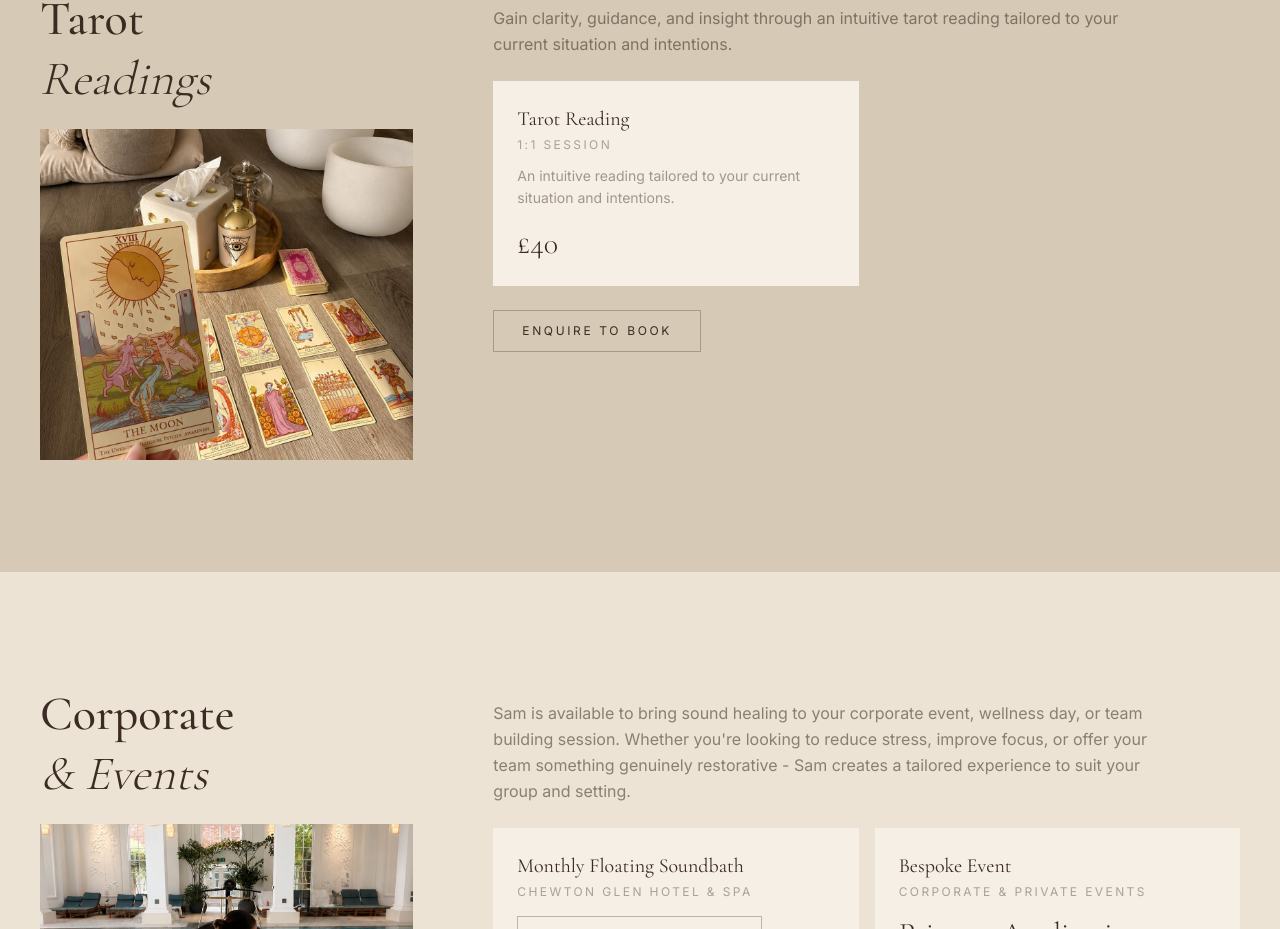
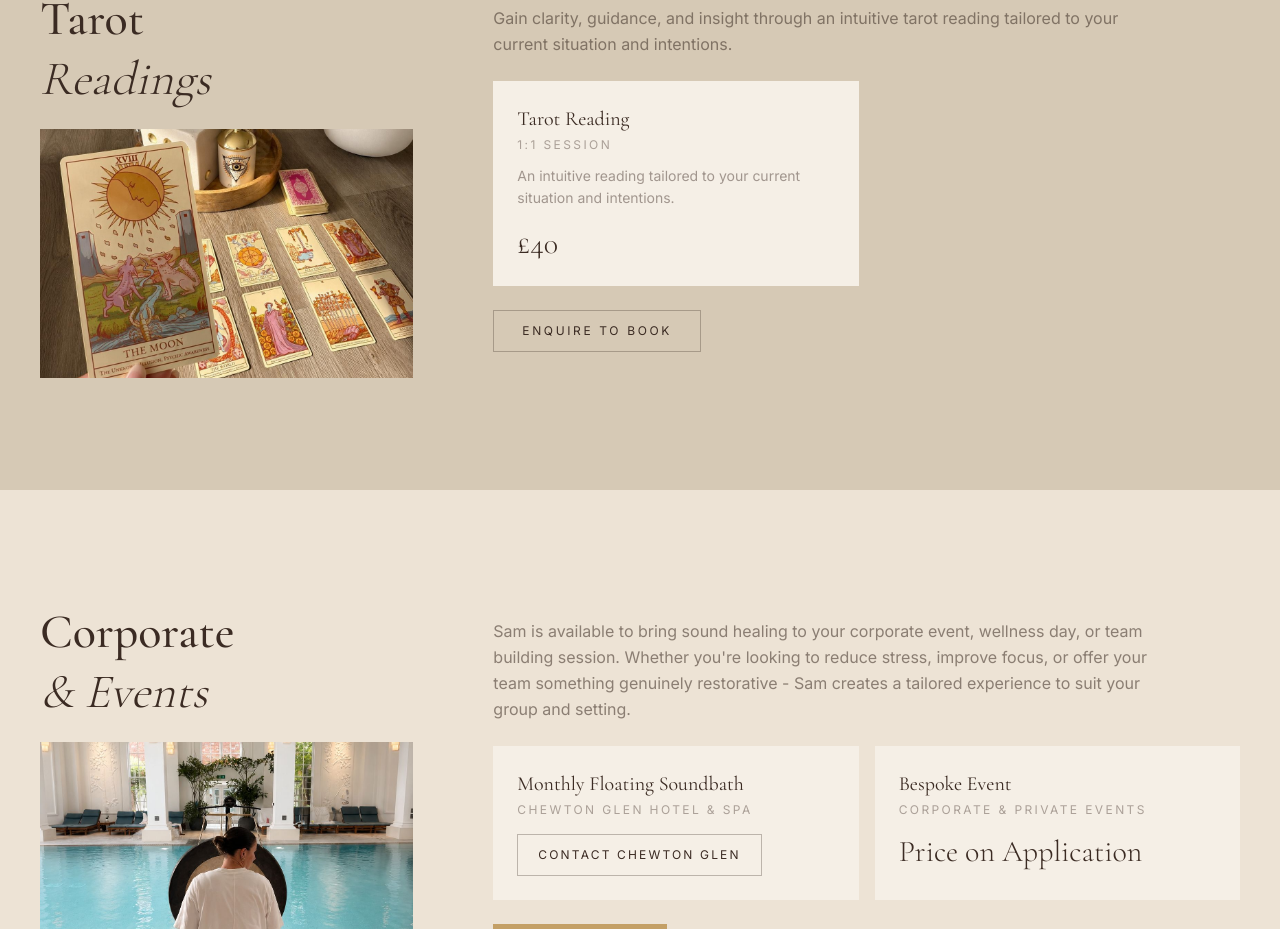
Before and after one commit to SteadyLabsPro/sound-studio, a Next.js app: page /services in a window 1280 px wide. Shown: the part 1975-2904 px from the top of the page. Built offline with nearby package versions, Linux system fonts and the light colour scheme.

Commit message:
Services: shorten tarot image - crop top 23%, update aspect ratio to 3/2
Co-Authored-By: Claude Sonnet 4.6 <noreply@anthropic.com>

```diff
--- a/app/components/ServicesDetail.tsx
+++ b/app/components/ServicesDetail.tsx
@@ -134,7 +134,7 @@ export default function ServicesDetail() {
             <h2 className="font-display text-4xl md:text-5xl text-dark font-medium leading-tight">
               Tarot<br /><em className="font-light italic">Readings</em>
             </h2>
-            <div className="relative aspect-[9/8] overflow-hidden">
+            <div className="relative aspect-[3/2] overflow-hidden">
               <Image
                 src="/images/tarot-reading-mudeford.jpeg"
                 alt="Tarot cards laid out during an intuitive reading session at Sound Studio, Mudeford, Dorset"
```
Also changed, not shown: public/images/tarot-reading-mudeford.jpeg.
